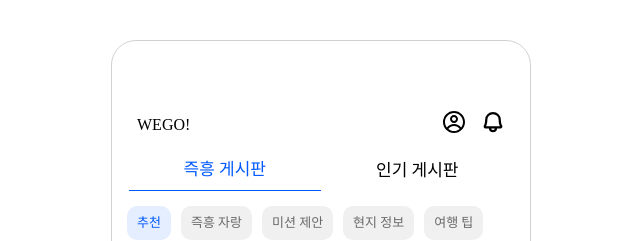
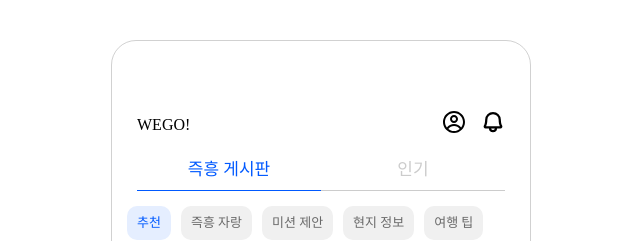
Before and after one commit to UMC-WEGO/WEGO_FE_React, a React (Vite) app in the folder WEGO_FE/: page /board in a window 1280 px wide. Shown: the top 241 px of the page, without its empty margins (319-959 px from the left). Built offline with nearby package versions, Linux system fonts and the light colour scheme.

Commit message:
feat: 인기게시판 기능 구현

```diff
--- a/WEGO_FE/src/components/board/PopularBoard.style.ts
+++ b/WEGO_FE/src/components/board/PopularBoard.style.ts
@@ -1,5 +1,7 @@
 import styled from 'styled-components';
 
 export const Container = styled.div`
-  margin: 30px;
+  padding: 0 10px;
+  max-height: 65vh; /* 적절한 높이를 설정 */
+  overflow-y: auto; /* 스크롤 가능하게 설정 */
 `;
--- a/WEGO_FE/src/components/board/PopularBoard.tsx
+++ b/WEGO_FE/src/components/board/PopularBoard.tsx
@@ -1,7 +1,14 @@
 import * as S from './PopularBoard.style';
+import PostList from './PostList';
+import { allPosts } from '../../mocks/board/postData';
 
 function PopularBoard() {
-  return <S.Container>인기게시판</S.Container>;
+  return (
+    <S.Container>
+      {/* 좋아요 순으로 정련된 게시물 목록 렌더링 */}
+      <PostList posts={allPosts} />
+    </S.Container>
+  );
 }
 
 export default PopularBoard;
--- a/WEGO_FE/src/pages/feat_4/board/BoardPage.style.ts
+++ b/WEGO_FE/src/pages/feat_4/board/BoardPage.style.ts
@@ -29,15 +29,20 @@ export const Header = styled.div`
 export const TabSwitcher = styled.div`
   display: flex;
   justify-content: center;
+  padding: 0 25px;
 
   button {
-    padding: 10px 55px;
+    flex: 1;
+    padding: 10px 0;
     margin: 0;
     border: none;
     cursor: pointer;
     background-color: white;
     font-size: 17px;
     font-weight: 500;
+
+    border-bottom: 1px solid #ccc;
+    color: #ccc;
   }
 
   button.active {
--- a/WEGO_FE/src/pages/feat_4/board/BoardPage.tsx
+++ b/WEGO_FE/src/pages/feat_4/board/BoardPage.tsx
@@ -34,7 +34,7 @@ function BoardPage() {
           onClick={() => setActiveTab('popular')}
           className={activeTab === 'popular' ? 'active' : ''}
         >
-          인기 게시판
+          인기
         </button>
       </S.TabSwitcher>
 
```
